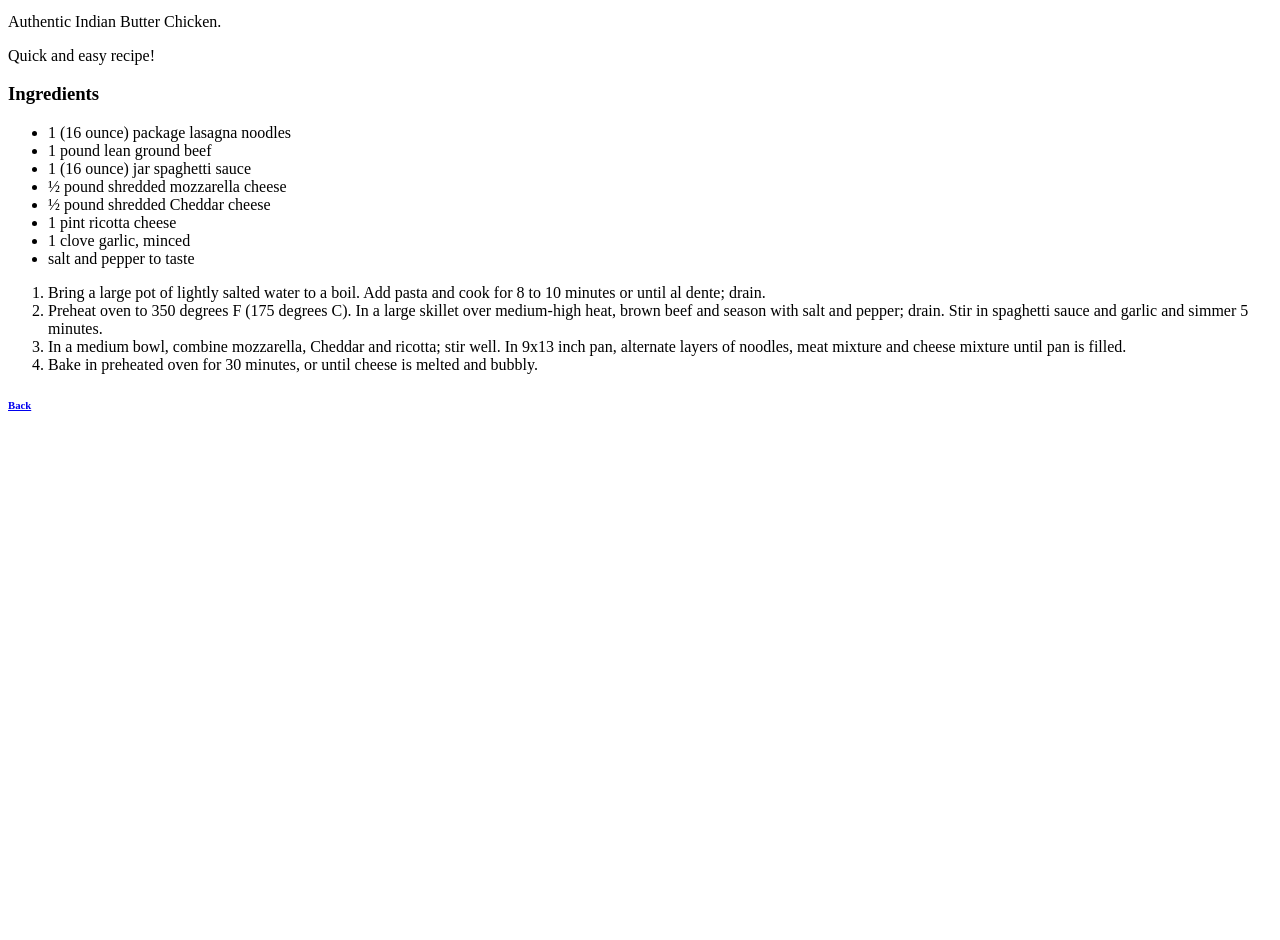
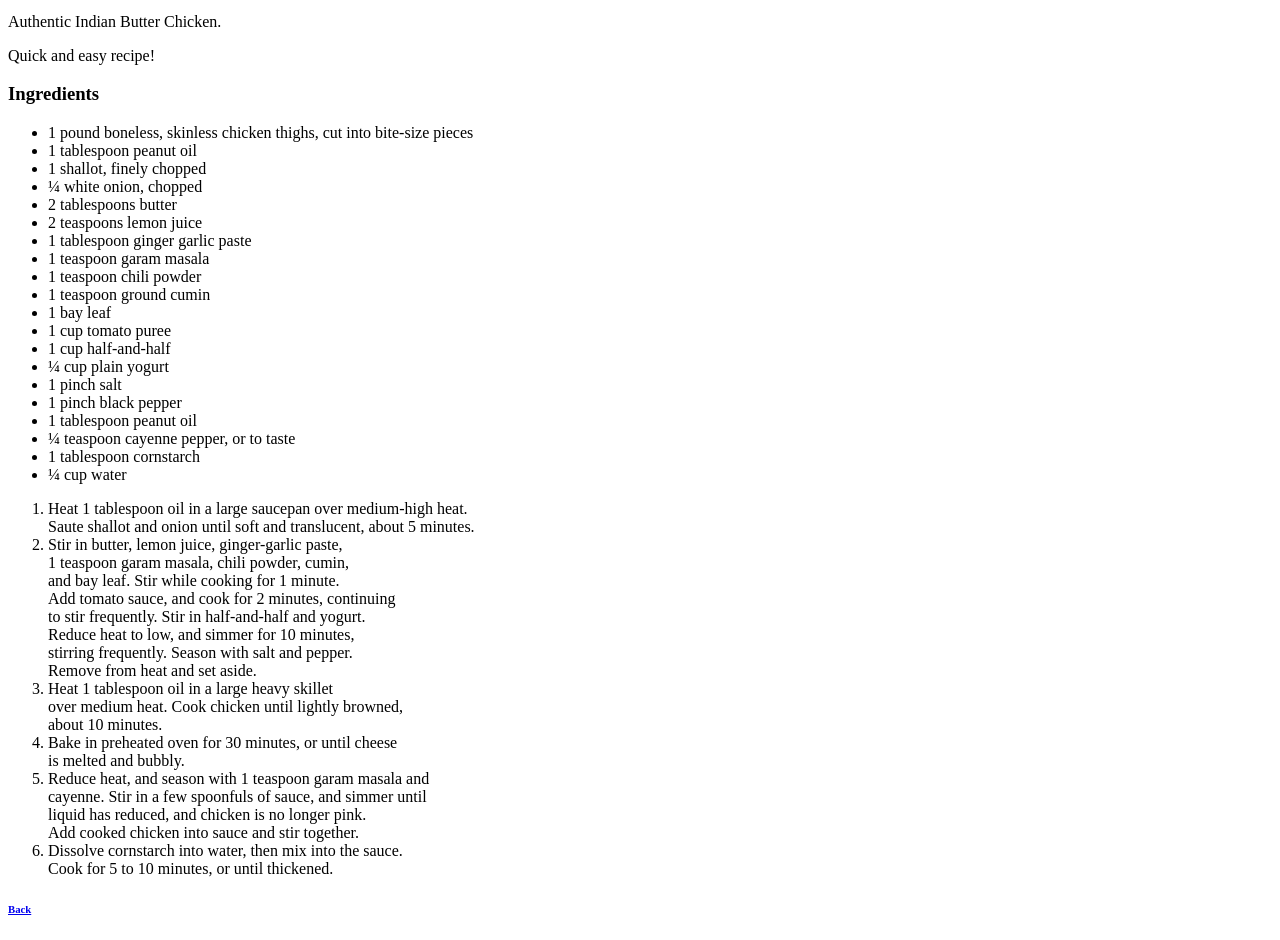
Before and after one commit to Earlpride/odin-recipes-work, a plain HTML site: page butter-chicken.html in a window 1280 px wide. Shown: the part 1100-2040 px from the top of the page. Before the commit the page ends 1536 px from the top, so only its background shows below. Drawn offline with Linux system fonts and the light colour scheme.

Commit message:
Update butter-chicken.html

```diff
--- a/butter-chicken.html
+++ b/butter-chicken.html
@@ -16,20 +16,61 @@
     </p>
     <h3>Ingredients</h3>
     <ul>
-        <li>1 (16 ounce) package lasagna noodles</li>
-        <li>1 pound lean ground beef</li>
-        <li>1 (16 ounce) jar spaghetti sauce</li>
-        <li>½ pound shredded mozzarella cheese</li>
-        <li>½ pound shredded Cheddar cheese</li>
-        <li>1 pint ricotta cheese</li>
-        <li>1 clove garlic, minced</li>
-        <li>salt and pepper to taste</li>
+        <li>1 pound boneless, skinless chicken thighs, cut into bite-size pieces</li>
+        <li>1 tablespoon peanut oil</li>
+        <li>1 shallot, finely chopped</li>
+        <li>¼ white onion, chopped</li>
+        <li>2 tablespoons butter</li>
+        <li>2 teaspoons lemon juice</li>
+        <li>1 tablespoon ginger garlic paste</li>
+        <li>1 teaspoon garam masala</li>
+        <li>1 teaspoon chili powder</li>
+        <li>1 teaspoon ground cumin</li>
+        <li>1 bay leaf</li>
+        <li>1 cup tomato puree</li>
+        <li>1 cup half-and-half</li>
+        <li>¼ cup plain yogurt</li>
+        <li>1 pinch salt</li>
+        <li>1 pinch black pepper</li>
+        <li>1 tablespoon peanut oil</li>
+        <li>¼ teaspoon cayenne pepper, or to taste</li>
+        <li>1 tablespoon cornstarch</li>
+        <li>¼ cup water</li>
     </ul>
     <ol>
-        <li>Bring a large pot of lightly salted water to a boil. Add pasta and cook for 8 to 10 minutes or until al dente; drain.</li>
-        <li>Preheat oven to 350 degrees F (175 degrees C). In a large skillet over medium-high heat, brown beef and season with salt and pepper; drain. Stir in spaghetti sauce and garlic and simmer 5 minutes.</li>
-        <li>In a medium bowl, combine mozzarella, Cheddar and ricotta; stir well. In 9x13 inch pan, alternate layers of noodles, meat mixture and cheese mixture until pan is filled.</li>
-        <li>Bake in preheated oven for 30 minutes, or until cheese is melted and bubbly.</li>
+        <li>
+            Heat 1 tablespoon oil in a large saucepan over medium-high heat. <br>
+            Saute shallot and onion until soft and translucent, about 5 minutes.
+        </li>
+        <li>
+            Stir in butter, lemon juice, ginger-garlic paste,<br>
+            1 teaspoon garam masala, chili powder, cumin, <br>
+            and bay leaf. Stir while cooking for 1 minute. <br>
+            Add tomato sauce, and cook for 2 minutes, continuing <br>
+            to stir frequently. Stir in half-and-half and yogurt. <br>
+            Reduce heat to low, and simmer for 10 minutes, <br>
+            stirring frequently. Season with salt and pepper. <br>
+            Remove from heat and set aside.
+        </li>
+        <li>
+            Heat 1 tablespoon oil in a large heavy skillet <br>
+            over medium heat. Cook chicken until lightly browned, <br>
+            about 10 minutes.
+        </li>
+        <li>
+            Bake in preheated oven for 30 minutes, or until cheese <br>
+            is melted and bubbly.
+        </li>
+        <li>
+            Reduce heat, and season with 1 teaspoon garam masala and <br>
+            cayenne. Stir in a few spoonfuls of sauce, and simmer until <br>
+            liquid has reduced, and chicken is no longer pink. <br>
+            Add cooked chicken into sauce and stir together.
+        </li>
+        <li>
+            Dissolve cornstarch into water, then mix into the sauce. <br>
+            Cook for 5 to 10 minutes, or until thickened.
+        </li>
     </ol>
     <h6><a href="./index.html">Back</a></h6>
 </body>
```
